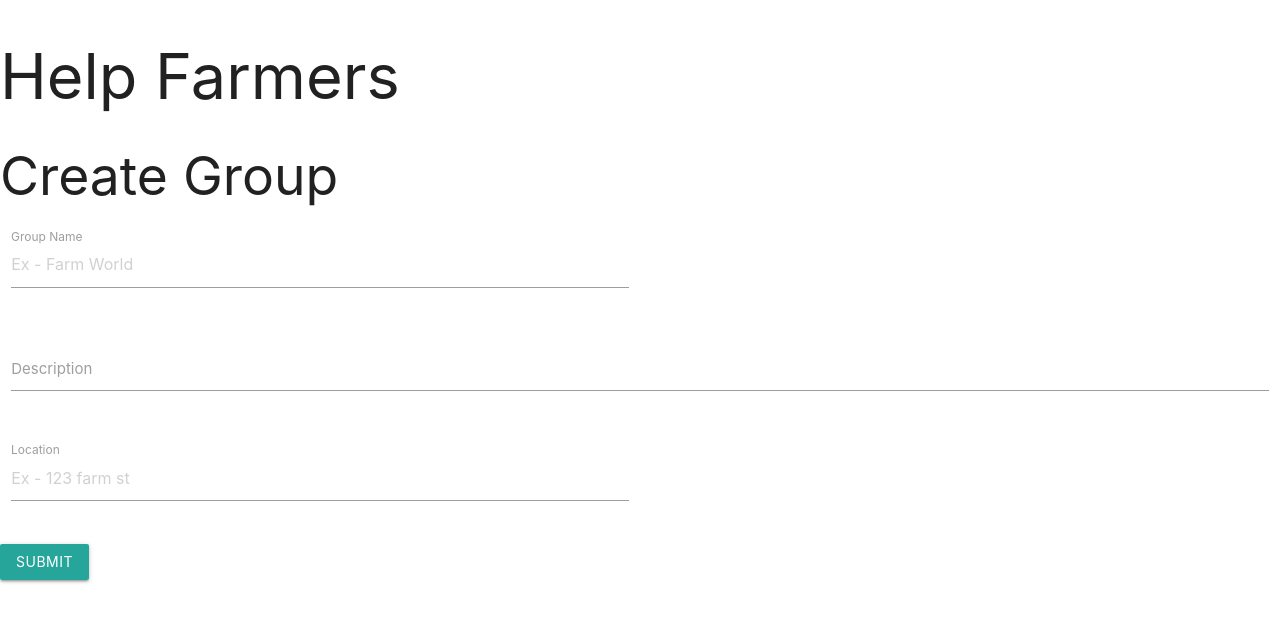
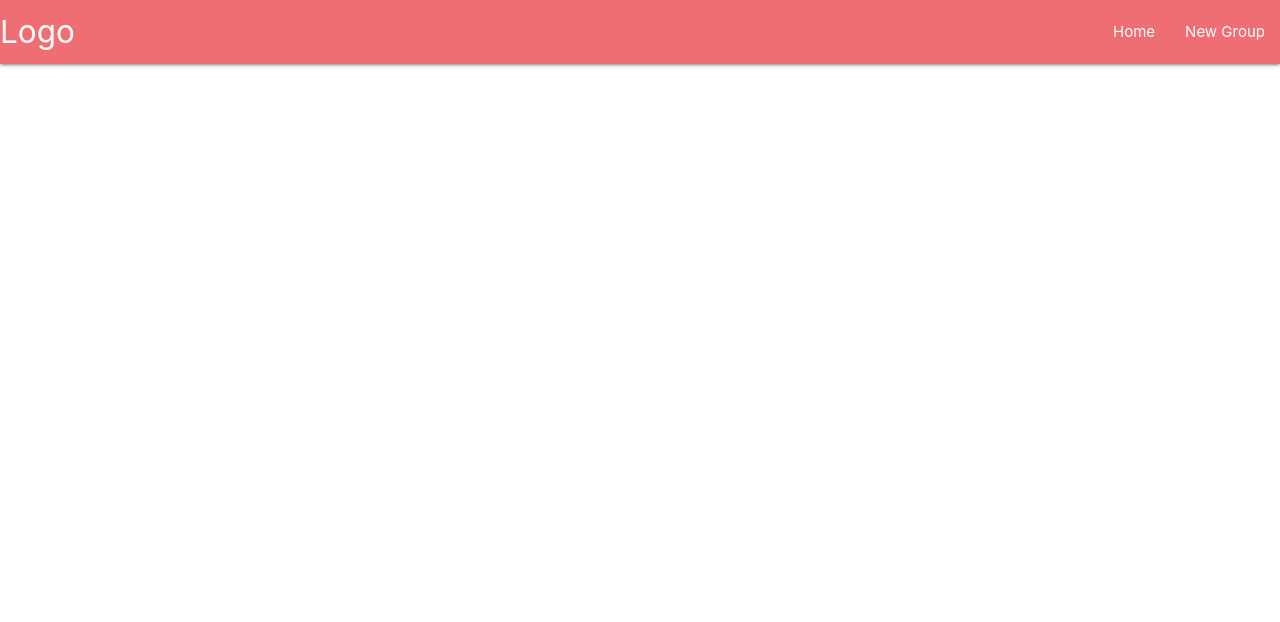
Before and after one commit to ShahruKhanHub/helpfarmer, a React (Create React App) app: page / in a window 1280 px wide. Shown: the top 622 px of the page. Built offline with nearby package versions, Linux system fonts and the light colour scheme.

Commit message:
import react router and add navbar

```diff
--- a/package.json
+++ b/package.json
@@ -5,6 +5,7 @@
   "dependencies": {
     "react": "^16.9.0",
     "react-dom": "^16.9.0",
+    "react-router-dom": "^5.0.1",
     "react-scripts": "3.1.2"
   },
   "scripts": {
--- a/src/App.js
+++ b/src/App.js
@@ -1,13 +1,16 @@
 import React from 'react';
+import { BrowserRouter as Router, Route } from 'react-router-dom';
 
+import Nav from './components/layout/Nav';
 import CreateGroup from './components/createGroup';
 
 function App() {
   return (
-    <div className="App">
-      <h1>Help Farmers</h1>
-      <CreateGroup />
-    </div>
+    <Router className="App">
+      <Nav />
+      <Route exact path="/"/>
+      <Route exact path="/createGroup" component={CreateGroup} />
+    </Router>
   );
 }
 
--- /dev/null
+++ b/src/components/layout/Nav.js
@@ -0,0 +1,20 @@
+import React from 'react';
+import { Link } from 'react-router-dom';
+
+const Nav = () => {
+    return(
+        <div>
+            <nav>
+                <div class="nav-wrapper">
+                <Link to="/" class="brand-logo">Logo</Link>
+                <ul id="nav-mobile" class="right hide-on-med-and-down">
+                    <li><Link to="/">Home</Link></li>
+                    <li><Link to="/createGroup">New Group</Link></li>
+                </ul>
+                </div>
+            </nav>
+        </div>
+    );
+};
+
+export default Nav;
```
